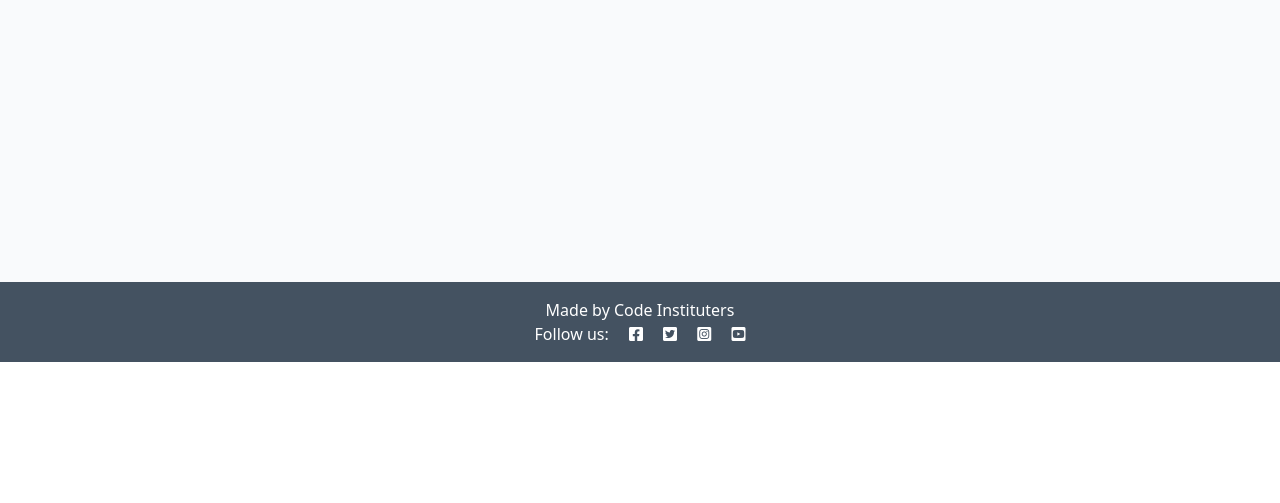
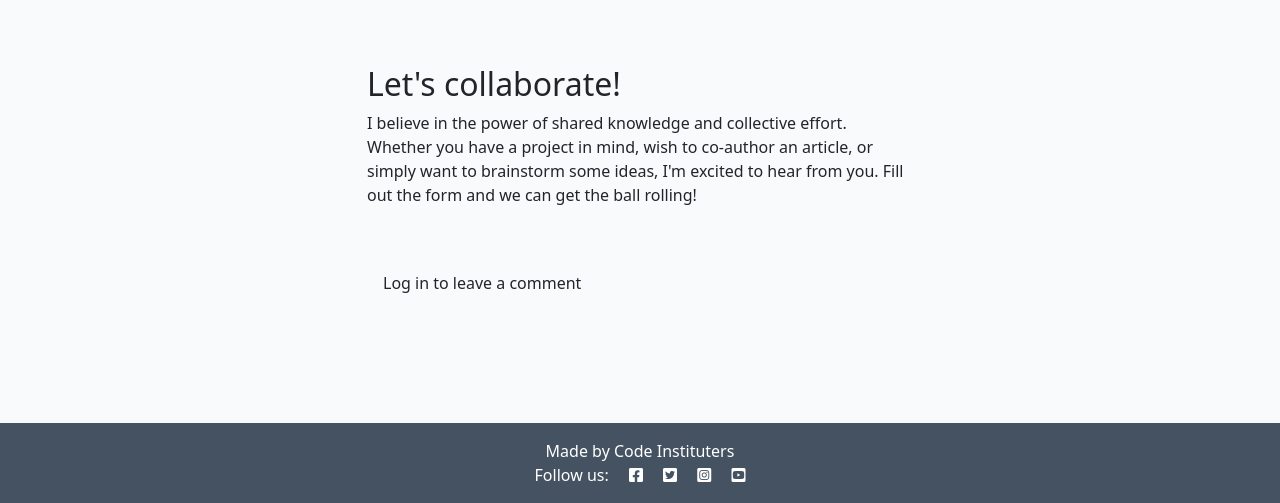
Before and after one commit to troeske/django-blog, a Django app: page /about/ in a window 1280 px wide. Shown: the part 438-941 px from the top of the page. Before the commit the page ends 800 px from the top, so only its background shows below. Run offline with Django 4.2, Linux system fonts and the light colour scheme; data that the repository does not hold is empty; parts of the project's set-up code (start-up, migrations or seed data) failed here and were passed over; some libraries are stand-ins or nearby versions.

Commit message:
add: collaboaration request form in about app

```diff
--- /dev/null
+++ b/about/forms.py
@@ -0,0 +1,7 @@
+from .models import CollaborateRequest
+from django import forms
+
+class CollaborateForm(forms.ModelForm):
+    class Meta:
+        model = CollaborateRequest
+        fields = ('name', 'email', 'message',)
--- a/about/models.py
+++ b/about/models.py
@@ -1,10 +1,22 @@
 from django.db import models
 
 # Create your models here.
+
+
 class About(models.Model):
-   title = models.CharField(max_length=200, unique=True)
-   content = models.TextField()
-   updated_on = models.DateTimeField(auto_now=True)
+    title = models.CharField(max_length=200)
+    updated_on = models.DateTimeField(auto_now=True)
+    content = models.TextField()
 
-   def __str__(self):
-      return self.title
+    def __str__(self):
+        return self.title
+
+
+class CollaborateRequest(models.Model):
+    name = models.CharField(max_length=200)
+    email = models.EmailField()
+    message = models.TextField()
+    read = models.BooleanField(default=False)
+
+    def __str__(self):
+        return f"Collaboration request from {self.name}"
--- a/about/templates/about/about.html
+++ b/about/templates/about/about.html
@@ -1,12 +1,14 @@
 {% extends 'base.html' %}
+{% load static %}
+{% load crispy_forms_tags %}
+
 {% block content %}
-{% load static %}
 <div class="container mt-5">
     <div class="row">
-        <div class="col-4 text-center">
+        <div class="col-12 col-md-4 text-center">
             <img src="{% static 'images/nobody.jpg' %}" width="75%">
         </div>
-        <div class="col-8">
+        <div class="col-12 col-md-8">
             <h2>{{ about.title }}</h2>
             {{ about.content | safe }}
         </div>
@@ -17,6 +19,37 @@
 
           <p class="text-end"><em>Updated on: {{ about.updated_on }}</em></p>
         </div>
-      </div>
+    </div>
+    <div class="row justify-content-center">
+        <div class="col-12 col-md-6 my-5">
+            <h2>Let's collaborate!</h2>
+            <p>I believe in the power of shared knowledge and collective effort.
+                Whether you have a project in mind, wish to co-author
+                an article, or simply want to brainstorm some ideas,
+                I'm excited to hear from you. Fill out the form
+                and we can get the ball rolling!</p>
+
+            <!-- add your form here. Your submit button should
+                                have the classes of btn, btn-secondary -->
+            <!-- Creating New Project Requests -->
+            <div class="col-12 col-md-6 my-5">
+                <div class="card-body">
+                {% if user.is_authenticated %}
+                <h3>Leave a Project Request:</h3>
+                <p>Requesting as: {{ user.username }}</p>
+                <form id="collaborateForm" method="post"
+                    style="margin-top: 1.3em;">
+                    {{ collaboration_form | crispy }}
+                    {% csrf_token %}
+                    <button id="submitButton" type="submit"
+                    class="btn btn-secondary">Submit</button>
+                </form>
+                {% else %}
+                <p>Log in to leave a comment</p>
+                {% endif %}
+                </div>
+            </div>
+        </div>
+    </div>
 </div>
 {% endblock content %}
--- a/about/views.py
+++ b/about/views.py
@@ -1,16 +1,28 @@
 from django.shortcuts import render
-from .models import About
+from .models import About, CollaborateRequest
+from .forms import CollaborateForm
+
 # Create your views here.
-
-
 def about_me(request):
     """
     Renders the About page
     """
     about = About.objects.all().order_by('-updated_on').first()
 
-    return render(
+    """ return render(
         request,
         "about/about.html",
         {"about": about},
+    ) """
+
+    collaboration_form = CollaborateForm()
+
+    context = {"about": about,
+               "collaboration_form": collaboration_form
+               }
+
+    return render(
+         request,
+        "about/about.html",
+        context,
     )
--- a/blog/views.py
+++ b/blog/views.py
@@ -30,6 +30,7 @@ def post_detail(request, slug):
     comment_count = post.comments.filter(approved=True).count()
 
     if request.method == "POST":
+        print("Received a POST request")
         comment_form = CommentForm(data=request.POST)
         if comment_form.is_valid():
             comment = comment_form.save(commit=False)
@@ -50,7 +51,7 @@ def post_detail(request, slug):
                "comment_form": comment_form,
                }
 
-
+    print("About to render template")
     return render(
         request,
         "blog/post_detail.html",
```
Also changed, not shown: about/admin.py (+13 -2 lines), about/migrations/0002_collaboraterequest_alter_about_title.py (added), blog/forms.py (line endings or trailing spaces).
